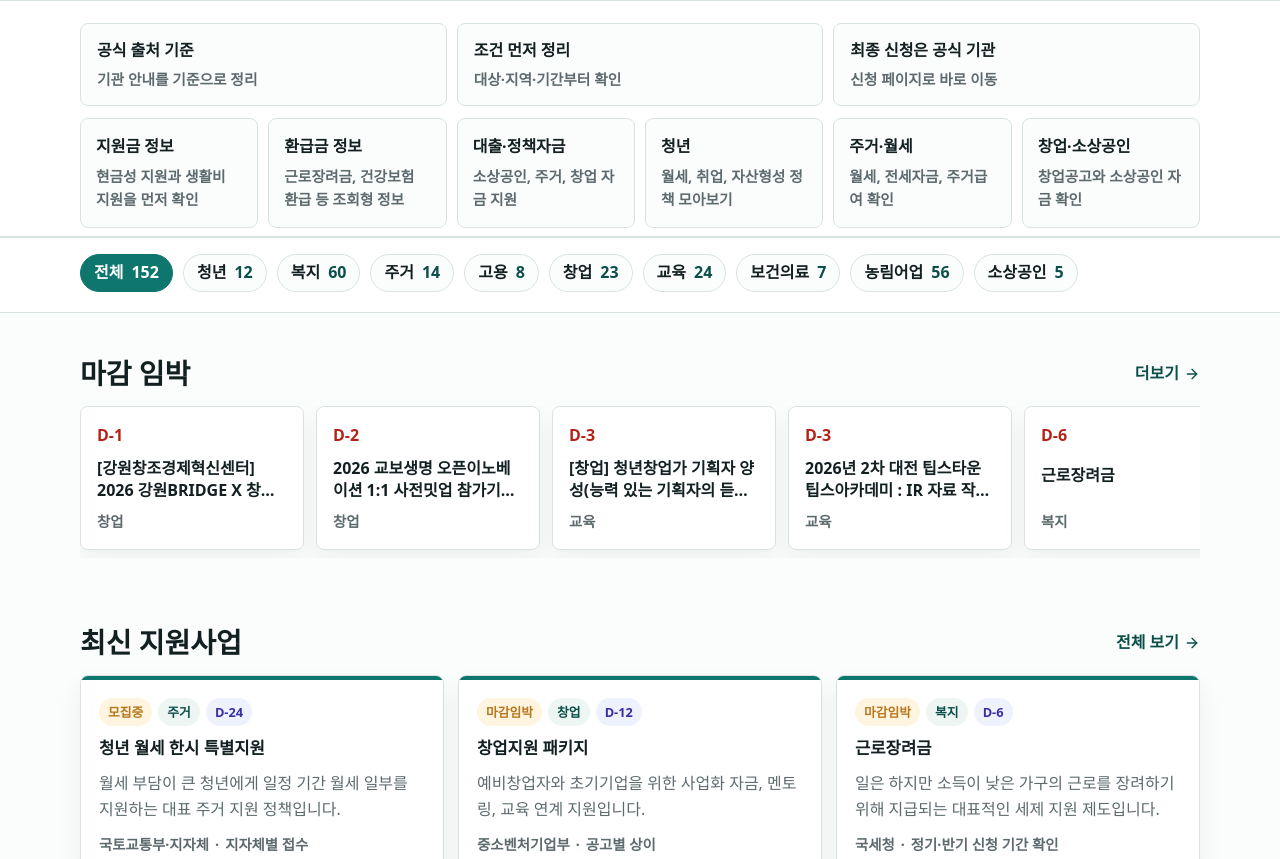
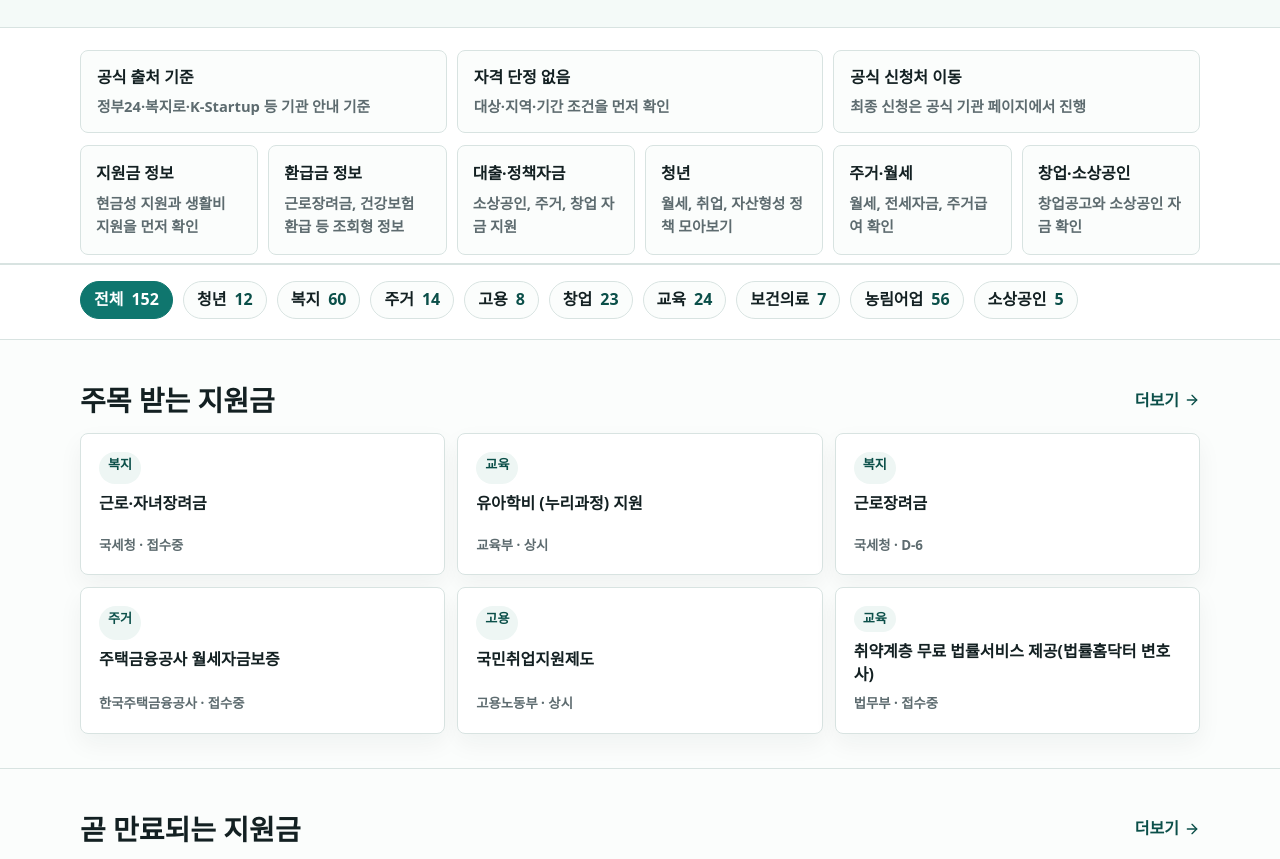
Before and after one commit to whdtjs840-ops/govfind, an Astro site: page / in a window 1280 px wide. Shown: the part 582-1441 px from the top of the page. Built offline with nearby package versions, Linux system fonts and the light colour scheme; Astro itself is replaced by a stand-in of ours.

Commit message:
Clarify GovFind positioning and featured discovery

```diff
--- a/src/layouts/BaseLayout.astro
+++ b/src/layouts/BaseLayout.astro
@@ -10,7 +10,7 @@ type Props = {
 
 const {
   title = "GovFind - 정부지원금 맞춤 검색",
-  description = "청년, 복지, 주거, 고용, 창업 등 정부지원금과 지원사업을 한 곳에서 검색하고 공식 신청처를 확인하세요.",
+  description = "공식 출처 기준으로 정리된 정부지원금 검색 서비스입니다. 자격을 단정하지 않고 조건 확인과 공식 신청처 이동을 돕습니다.",
   canonical = Astro.url.pathname
 } = Astro.props;
 
@@ -40,7 +40,7 @@ const canonicalUrl = new URL(canonical, siteUrl).toString();
       "@type": "WebSite",
       name: "GovFind",
       url: siteUrl,
-      description: "정부지원금과 지원사업을 검색하고 공식 신청처를 확인하는 서비스",
+      description: "공식 출처 기준으로 정리된 정부지원금 검색 서비스",
       potentialAction: {
         "@type": "SearchAction",
         target: `${siteUrl}/support/?q={search_term_string}`,
@@ -84,7 +84,7 @@ const canonicalUrl = new URL(canonical, siteUrl).toString();
             <span class="brand-mark">G</span>
             <span>GovFind</span>
           </a>
-          <p>정부지원금과 지원사업을 검색하고, 조건을 비교한 뒤 공식 신청처로 이동할 수 있도록 정리합니다.</p>
+          <p>공식 출처 기준으로 정부지원금을 정리하고, 자격을 단정하지 않은 상태에서 조건 확인과 공식 신청처 이동을 돕습니다.</p>
         </div>
         <div>
           <h2>서비스</h2>
--- a/src/pages/index.astro
+++ b/src/pages/index.astro
@@ -1,7 +1,7 @@
 ---
 import BaseLayout from "../layouts/BaseLayout.astro";
 import { ArrowRight, CalendarClock, Search } from "@lucide/astro";
-import { policies, categoryGroups, popularKeywords } from "../data/policies";
+import { policies, categoryGroups } from "../data/policies";
 import { guides } from "../data/guides";
 
 const totalCountLabel = policies.length.toLocaleString("ko-KR");
@@ -12,6 +12,7 @@ const urgent = policies
     return rank(a.dday) - rank(b.dday);
   });
 const latest = [...policies].sort((a, b) => b.updatedAt.localeCompare(a.updatedAt)).slice(0, 18);
+const featured = [...policies].sort((a, b) => b.views - a.views).slice(0, 6);
 const recommendedGuides = guides.slice(0, 4);
 const categoryCounts = categoryGroups.map((category) => ({
   ...category,
@@ -40,13 +41,13 @@ const quickEntryCards = [
 
 <BaseLayout
   title="GovFind - 정부지원금 맞춤 검색"
-  description="청년, 복지, 주거, 고용, 창업 등 정부지원금과 지원사업을 검색하고 마감일, 지원내용, 공식 신청처를 확인하세요."
+  description="공식 출처 기준으로 정리된 정부지원금 검색 서비스입니다. 자격을 단정하지 않고 조건 확인과 공식 신청처 이동을 돕습니다."
 >
   <section class="home-plain-hero hero-compact">
     <div class="wrap">
       <h1>놓치기 쉬운 <strong>정부지원금</strong>, 내 조건으로 빠르게 찾아보세요</h1>
       <p class="home-count-line">공식 확인된 핵심 정책 {totalCountLabel}개</p>
-      <p class="hero-lead">정부24·복지로·K-Startup 등 공식 출처 기준으로 지원 대상, 신청 기간, 필요 서류, 공식 신청처를 정리했습니다.</p>
+      <p class="hero-lead">공식 출처 기준으로 정리된 정부지원금 검색 서비스입니다. 자격을 단정하지 않고, 조건 확인과 공식 신청처 이동을 돕습니다.</p>
 
       <div class="hero-cta-row">
         <a class="button" href="/support/">내 조건으로 찾기</a>
@@ -71,9 +72,9 @@ const quickEntryCards = [
   <section class="home-entry-strip">
     <div class="wrap">
       <div class="home-trust-grid" aria-label="GovFind 이용 기준">
-        <div><strong>공식 출처 기준</strong><span>기관 안내를 기준으로 정리</span></div>
-        <div><strong>조건 먼저 정리</strong><span>대상·지역·기간부터 확인</span></div>
-        <div><strong>최종 신청은 공식 기관</strong><span>신청 페이지로 바로 이동</span></div>
+        <div><strong>공식 출처 기준</strong><span>정부24·복지로·K-Startup 등 기관 안내 기준</span></div>
+        <div><strong>자격 단정 없음</strong><span>대상·지역·기간 조건을 먼저 확인</span></div>
+        <div><strong>공식 신청처 이동</strong><span>최종 신청은 공식 기관 페이지에서 진행</span></div>
       </div>
       <div class="quick-entry-grid" aria-label="빠른 진입">
         {quickEntryCards.map((item) => (
@@ -103,10 +104,28 @@ const quickEntryCards = [
     </div>
   </section>
 
+  <section class="section section-tight home-featured-section">
+    <div class="wrap">
+      <div class="section-header">
+        <h2 class="section-heading">주목 받는 지원금</h2>
+        <a href="/support/?sort=popular" class="section-more">더보기 <ArrowRight size={16} /></a>
+      </div>
+      <div class="featured-policy-grid">
+        {featured.map((policy) => (
+          <a href={`/support/${policy.slug}/`} class="featured-policy-card" data-event="featured_policy_click" data-policy={policy.slug}>
+            <span>{policy.category}</span>
+            <strong>{policy.title}</strong>
+            <small>{policy.agency} · {policy.dday}</small>
+          </a>
+        ))}
+      </div>
+    </div>
+  </section>
+
   <section class="section section-tight">
     <div class="wrap">
       <div class="section-header">
-        <h2 class="section-heading">마감 임박</h2>
+        <h2 class="section-heading">곧 만료되는 지원금</h2>
         <a href="/deadline/" class="section-more">더보기 <ArrowRight size={16} /></a>
       </div>
       <div class="deadline-scroll">
@@ -180,8 +199,8 @@ const quickEntryCards = [
       <CalendarClock size={24} />
       <div>
         <p class="eyebrow">공식 신청처 확인</p>
-        <h2>GovFind는 지원사업을 정리해 보여주고, 최종 신청은 공식 신청처로 안내합니다.</h2>
-        <p class="lead">지원 대상과 신청 가능 여부는 각 기관의 공식 안내에서 최종 확인하세요.</p>
+        <h2>자격을 단정하지 않고, 조건 확인과 공식 신청처 이동을 돕습니다.</h2>
+        <p class="lead">지원 대상과 신청 가능 여부는 정부24·복지로·K-Startup 등 공식 안내에서 최종 확인하세요.</p>
       </div>
       <a class="button secondary" href="/sources/">출처 확인</a>
     </div>
--- a/src/pages/support/[slug].astro
+++ b/src/pages/support/[slug].astro
@@ -158,7 +158,7 @@ const quickCheckItems = [
         <section class="doc-block" id="apply">
           <h3>신청 방법</h3>
           {applyLines.length ? applyLines.map((item) => <p>{item}</p>) : <p>복지로 또는 소관 기관의 공식 신청 안내를 확인합니다.</p>}
-          <p class="notice">GovFind는 자격을 단정하지 않습니다. 신청 전 기관명, 제출 서류, 접수 기간을 공식 페이지에서 다시 확인하세요.</p>
+          <p class="notice">GovFind는 자격을 단정하지 않고 조건 확인을 돕습니다. 신청 전 기관명, 제출 서류, 접수 기간을 공식 페이지에서 다시 확인하세요.</p>
         </section>
 
         <section class="doc-block" id="documents">
@@ -185,7 +185,7 @@ const quickCheckItems = [
           <ul class="doc-list">
             <li>지원 대상, 소득 기준, 거주지 기준은 공식 신청처에서 다시 확인하세요.</li>
             <li>신청 기간과 제출 서류는 기관 사정에 따라 달라질 수 있습니다.</li>
-            <li>GovFind는 정보를 정리해 안내하며, 최종 접수와 자격 판정은 공식 기관에서 진행합니다.</li>
+            <li>GovFind는 공식 출처 기준으로 정보를 정리하며, 최종 접수와 자격 판정은 공식 기관에서 진행합니다.</li>
           </ul>
         </section>
       </article>
--- a/src/styles/global.css
+++ b/src/styles/global.css
@@ -2063,6 +2063,58 @@ dd {
 .section.section-tight { padding-bottom: 34px; }
 .home-latest-section { padding-top: 34px; }
 
+.home-featured-section {
+  background: #fbfdfc;
+  border-bottom: 1px solid var(--line);
+}
+
+.featured-policy-grid {
+  display: grid;
+  grid-template-columns: repeat(3, minmax(0, 1fr));
+  gap: 12px;
+}
+
+.featured-policy-card {
+  display: grid;
+  gap: 8px;
+  min-height: 142px;
+  padding: 18px;
+  border: 1px solid var(--line);
+  border-radius: 8px;
+  background: white;
+  box-shadow: 0 10px 24px rgba(16, 32, 38, 0.05);
+}
+
+.featured-policy-card:hover {
+  border-color: rgba(15, 118, 110, 0.45);
+  transform: translateY(-1px);
+}
+
+.featured-policy-card span {
+  width: fit-content;
+  min-height: 26px;
+  padding: 2px 9px;
+  border-radius: 999px;
+  background: var(--soft);
+  color: var(--brand-dark);
+  font-size: 0.82rem;
+  font-weight: 900;
+}
+
+.featured-policy-card strong {
+  display: -webkit-box;
+  overflow: hidden;
+  -webkit-line-clamp: 2;
+  -webkit-box-orient: vertical;
+  line-height: 1.42;
+}
+
+.featured-policy-card small {
+  align-self: end;
+  color: var(--muted);
+  font-weight: 800;
+}
+
 .deadline-card {
   flex: 0 0 224px;
   display: grid;
@@ -2143,7 +2195,8 @@ dd {
   .search-input-group button { grid-column: 1 / -1; width: 100%; }
   .hero-trending { justify-content: flex-start; }
   .section-header { align-items: flex-start; flex-direction: column; }
-  .policy-grid { grid-template-columns: 1fr; }
+  .policy-grid,
+  .featured-policy-grid { grid-template-columns: 1fr; }
   .deadline-card { flex-basis: 78%; }
   .mobile-tabbar a { display: grid; place-items: center; gap: 2px; }
 }
```
Also changed, not shown: src/pages/support/index.astro (+4 -4 lines).
